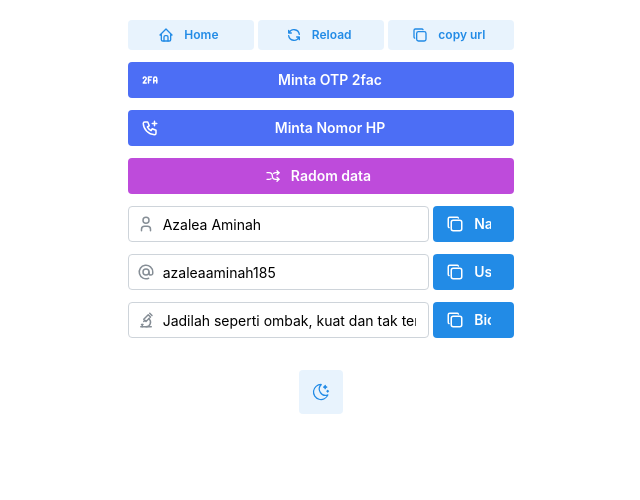
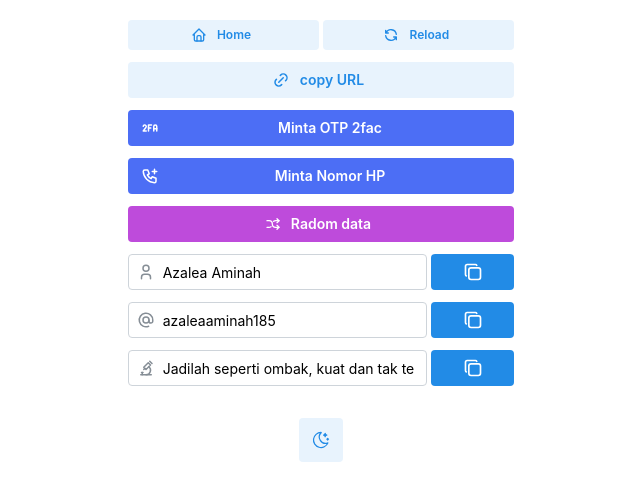
Before and after one commit to ongkay/instaku, a Next.js app: page / in a window 1280 px wide. Shown: the top 500 px of the page, without its empty margins (319-959 px from the left). Built offline with nearby package versions, Linux system fonts and the light colour scheme; what totp-generator-ts would draw is missing.

Commit message:
fix link

```diff
--- a/src/components/InstaReg/InputCopy.tsx
+++ b/src/components/InstaReg/InputCopy.tsx
@@ -26,16 +26,13 @@ export default function InputCopy({ value, actions, icon, name }: Props) {
           {({ copied, copy }) => (
             <Button
               w={'25%'}
-              justify="space-between"
-              leftSection={<IconCopy size={18} />}
-              rightSection={<span />}
               color={copied ? 'teal' : 'blue'}
               onClick={() => {
                 copy()
                 if (actions) actions()
               }}
             >
-              {copied ? 'Copied' : name ? name : 'copy'}
+              {copied ? 'Copied' : <IconCopy size={20} />}
             </Button>
           )}
         </CopyButton>
--- a/src/components/InstaReg/index.tsx
+++ b/src/components/InstaReg/index.tsx
@@ -11,6 +11,7 @@ import {
   IconCopy,
   IconAt,
   IconUser,
+  IconLink,
 } from '@tabler/icons-react'
 import { getRandomUser } from '@/src/lib/getRandomUser'
 import { Otpnya } from './Otpnya'
@@ -30,6 +31,7 @@ export function InstaReg() {
     fullName: '...',
     bio: '...',
   })
+  const [myDomain, setMyDomain] = useState('')
 
   const randomKlikHandler = () => {
     if (urlParams.length > 1) router.push('/')
@@ -42,6 +44,7 @@ export function InstaReg() {
     const fullName = searchParams.get('fullName')
     const username = searchParams.get('username')
     const getUserData = getRandomUser()
+    setMyDomain(window.location.host)
 
     fullName
       ? setdataUser({ bio: getUserData.bio, fullName, username })
@@ -78,22 +81,20 @@ export function InstaReg() {
           >
             Reload
           </Button>
-
-          <CopyButton value="link belum siap">
+        </div>
+        <CopyButton value={myDomain + urlParams}>
           {({ copied, copy }) => (
             <Button
+              fullWidth
               variant="light"
-                leftSection={<IconCopy size={16} />}
-                size="xs"
-                fullWidth
+              leftSection={<IconLink size={18} />}
               color={copied ? 'teal' : 'blue'}
               onClick={copy}
             >
-                {copied ? 'mengkopi link' : 'copy url'}
+              {copied ? 'mengkopi url' : 'copy URL'}
             </Button>
           )}
         </CopyButton>
-        </div>
 
         <Totp />
         <Otpnya />
@@ -126,6 +127,29 @@ export function InstaReg() {
         />
 
         <InputCopy name="Bio" value={dataUser.bio} icon={<IconMicroscope size={18} />} />
+
+        {/* <>
+          {getLink ? (
+            <InputCopy
+              name="url"
+              value={myDomain + urlParams}
+              icon={<IconLink size={18} />}
+            />
+          ) : (
+            <Button
+              variant="light"
+              size="xs"
+              leftSection={<IconLink size={16} />}
+              fullWidth
+              onClick={() => {
+                setMyDomain(window.location.host)
+                setGetLink(true)
+              }}
+            >
+              Get url
+            </Button>
+          )}
+        </> */}
       </div>
     </>
   )
```
Lines whose indentation alone changed are shown as unchanged.
